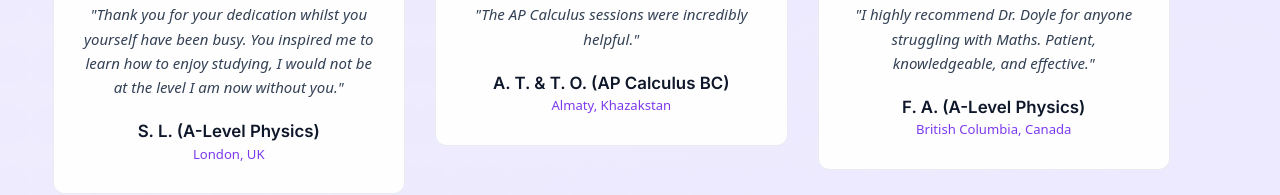
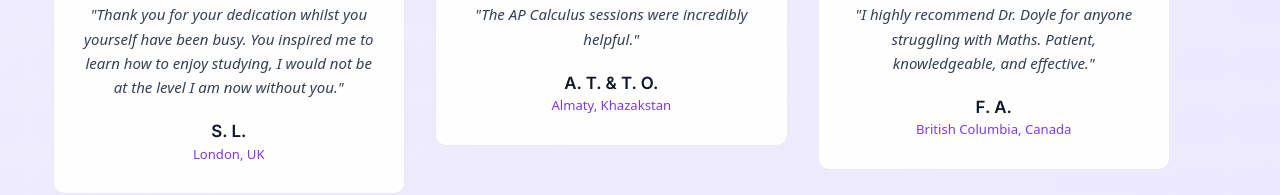
Before and after one commit to matthewjdoyle/tutor, a React (Vite) app: page /#/ in a window 1280 px wide. Shown: the part 3311-3506 px from the top of the page. Built offline with nearby package versions, Linux system fonts and the light colour scheme; no server answers.

Commit message:
Update appData.ts

```diff
--- a/src/data/appData.ts
+++ b/src/data/appData.ts
@@ -16,19 +16,22 @@ export const navLinks: NavLinkItem[] = [
 export const testimonials = [
   {
     quote: "Thank you for your dedication whilst you yourself have been busy. You inspired me to learn how to enjoy studying, I would not be at the level I am now without you.",
-    name: "S. L. (A-Level Physics)",
+    name: "S. L.",
+    course: "A-Level Physics",
     location: "London, UK",
     imageUrl: "student-1.jpeg"
   },
   {
     quote: "The AP Calculus sessions were incredibly helpful.",
-    name: "A. T. & T. O. (AP Calculus BC)",
+    name: "A. T. & T. O.",
+    course: "AP Calculus BC",
     location: "Almaty, Khazakstan",
     imageUrl: "student-2.jpg"
   },
   {
     quote: "I highly recommend Dr. Doyle for anyone struggling with Maths. Patient, knowledgeable, and effective.",
-    name: "F. A. (A-Level Physics)",
+    name: "F. A.",
+    course: "Physics 11 & 12",
     location: "British Columbia, Canada",
     imageUrl: "student-3.jpg"
   }
```
